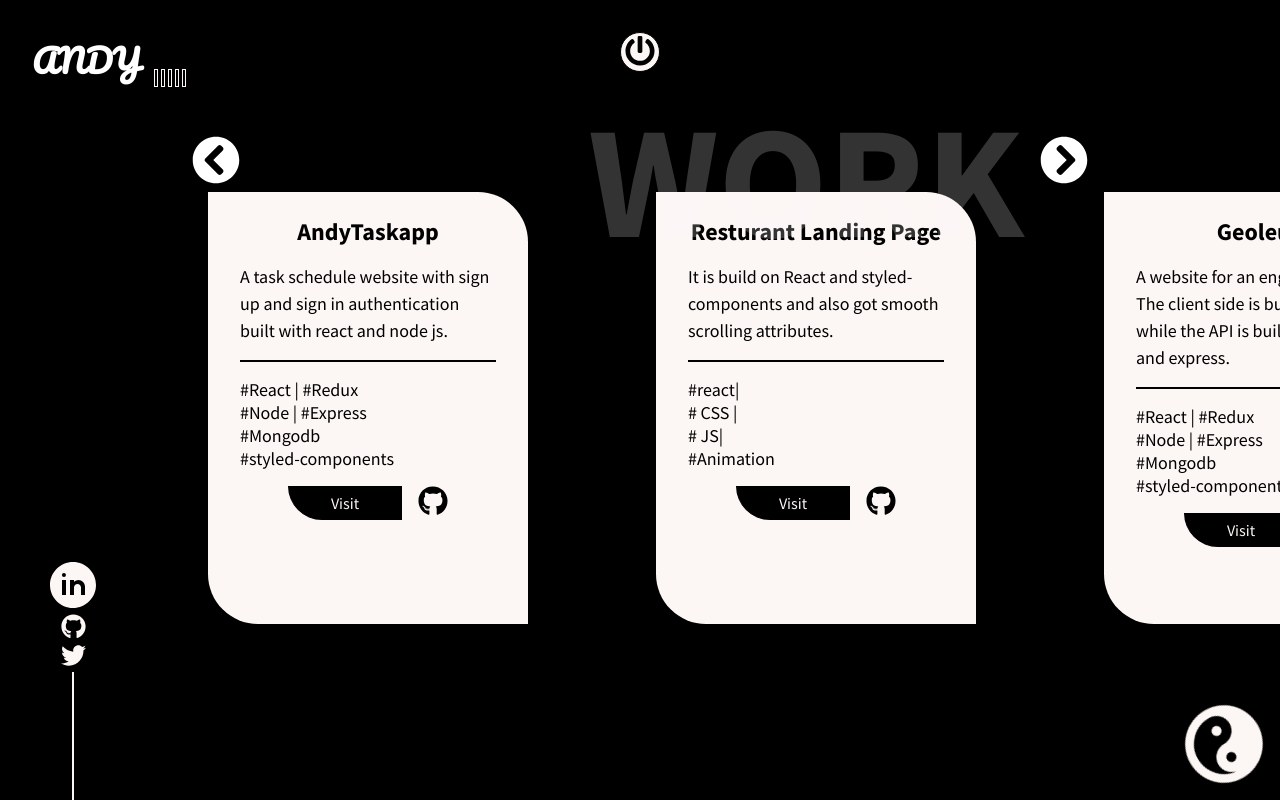
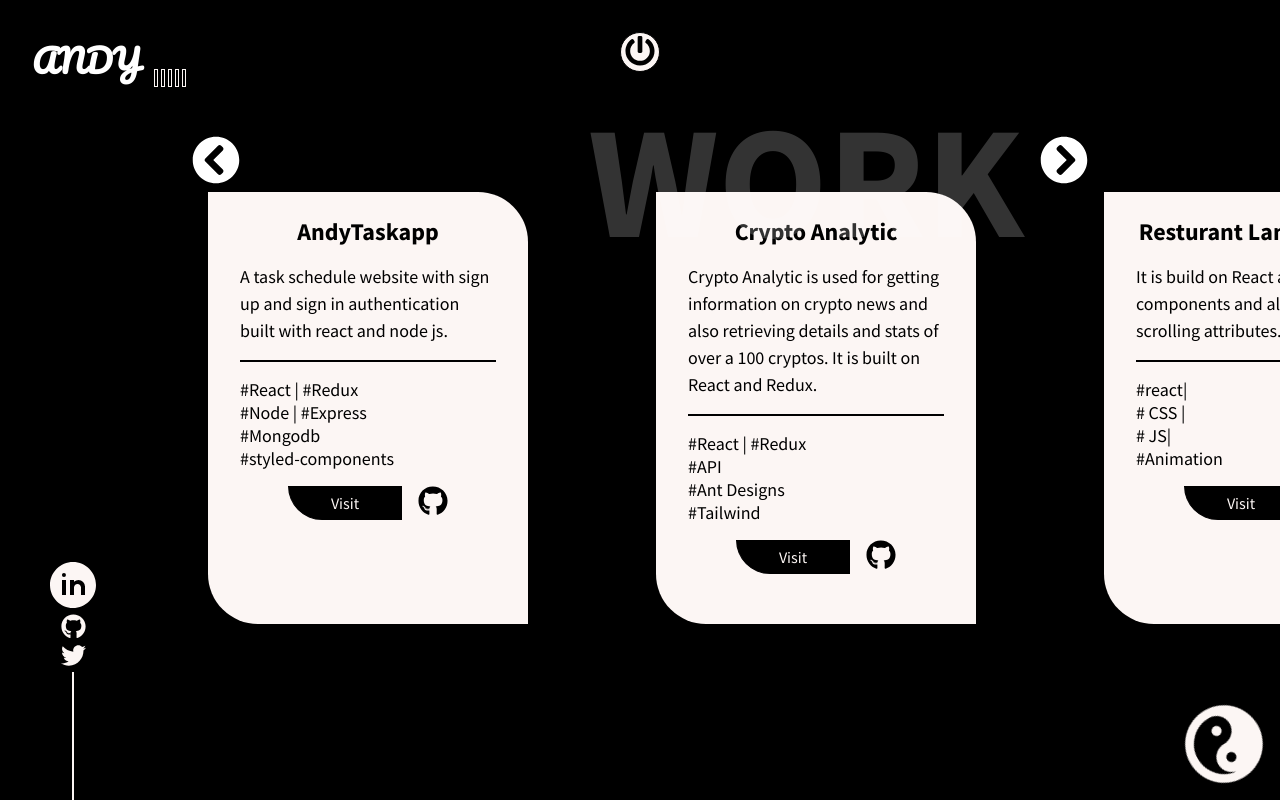
Before and after one commit to IamAnderson/Portfolio, a React (Create React App) app: page /Work in a window 1280 px wide. Built offline with nearby package versions, Linux system fonts and the light colour scheme.

Commit message:
Portfolio Update

```diff
--- a/src/data/WorkData.js
+++ b/src/data/WorkData.js
@@ -9,7 +9,16 @@ export const Work = [
         github:"//github.com/IamAnderson/TaskApp"
     },
     {
-        id:2,
+        id: 2,
+        name: "Crypto Analytic",
+        description: "Crypto Analytic is used for getting information on crypto news and also retrieving details and stats of over a 100 cryptos. It is built on React and Redux.",
+        tags: ["React  |  #Redux", "API", "Ant Designs", "Tailwind"],
+
+        demo:"//crypto-analytic.vercel.app/",
+        github:"//github.com/IamAnderson/Crypto-Analytic"
+    },
+    {
+        id:3,
         name:"Resturant Landing Page",
         description:"It is build on React and styled-components and also got smooth scrolling attributes.",
         tags:["react|"," CSS |"," JS|", "Animation"],
@@ -18,7 +27,7 @@ export const Work = [
         github:"//github.com/IamAnderson/CaffeViola"
     },
     {
-        id: 3,
+        id: 4,
         name: "Geoleum",
         description: "A website for an engineering firm. The client side is built with react, while the API is built with node and express.",
         tags: ["React  |  #Redux","Node | #Express", "Mongodb", "styled-components"],
@@ -27,7 +36,7 @@ export const Work = [
         github:"//github.com/IamAnderson/geoleum1"
     },
     {
-        id:4,
+        id:5,
         name:"Food Recipe フードレシピ",
         description:"A food recipe website which fetches data from a food recipe API.",
         tags:["react", "api", "styled-components"],
@@ -36,7 +45,7 @@ export const Work = [
         github:"//github.com/IamAnderson/Food-recipe"
     },
     {
-        id:5,
+        id:6,
         name:"Sailor",
         description:"A website for a freelance company, built with React and styled-components",
         tags:["react", "JS", "CSS", "styled-components"],
@@ -46,9 +55,9 @@ export const Work = [
     },
 
     {
-        id:6,
-        name:"27",
-        description:"An Ecommerce website template without addition of API, called 27.",
+        id:7,
+        name:"29",
+        description:"An Ecommerce website template without addition of API, called 29.",
         tags:["react", "JS", "CSS", "styled-components"],
 
         demo:"//27-e-commerce.vercel.app/",
@@ -56,7 +65,7 @@ export const Work = [
     },
 
     {
-        id:7,
+        id:8,
         name:"GPT-3",
         description:"A landing page for an AI company, built with React and framer motion for animation.",
         tags:["react", "JS", "styled-components", "Animation"],
@@ -66,7 +75,7 @@ export const Work = [
     },
 
     {
-        id:8,
+        id:9,
         name:"Dolla",
         description:"A landing page for a financial firm, which utilize smooth scroll for navigation.",
         tags:["react", "JS", "styled-components", "react-scroll"],
--- a/src/subComponents/SoundBar.js
+++ b/src/subComponents/SoundBar.js
@@ -14,7 +14,6 @@ const Box = styled.div`
 
     p{
         font-size: 14px;
-        color: ${({click_}) => click_ ? '#fff' : '#000'};
         margin-bottom: 0.5rem;
 
         padding: 0.1em;
```
